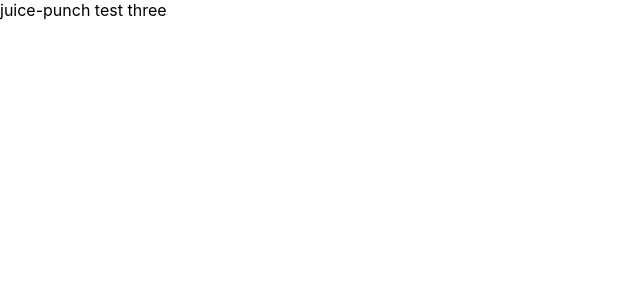
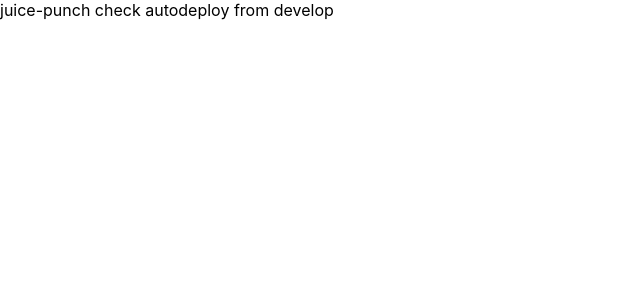
Before and after one commit to juice-punch/juice-punch, a React (Create React App) app: page / in a window 1280 px wide. Shown: the top 300 px of the page, without its empty margins (0-640 px from the left). Built offline with nearby package versions, Linux system fonts and the light colour scheme.

Commit message:
check: autodeploy from develop

```diff
--- a/src/App.tsx
+++ b/src/App.tsx
@@ -5,7 +5,7 @@ class App extends Component {
   render() {
     return (
       <div className="App">
-        juice-punch test three
+        juice-punch check autodeploy from develop
       </div>
     );
   }
```
